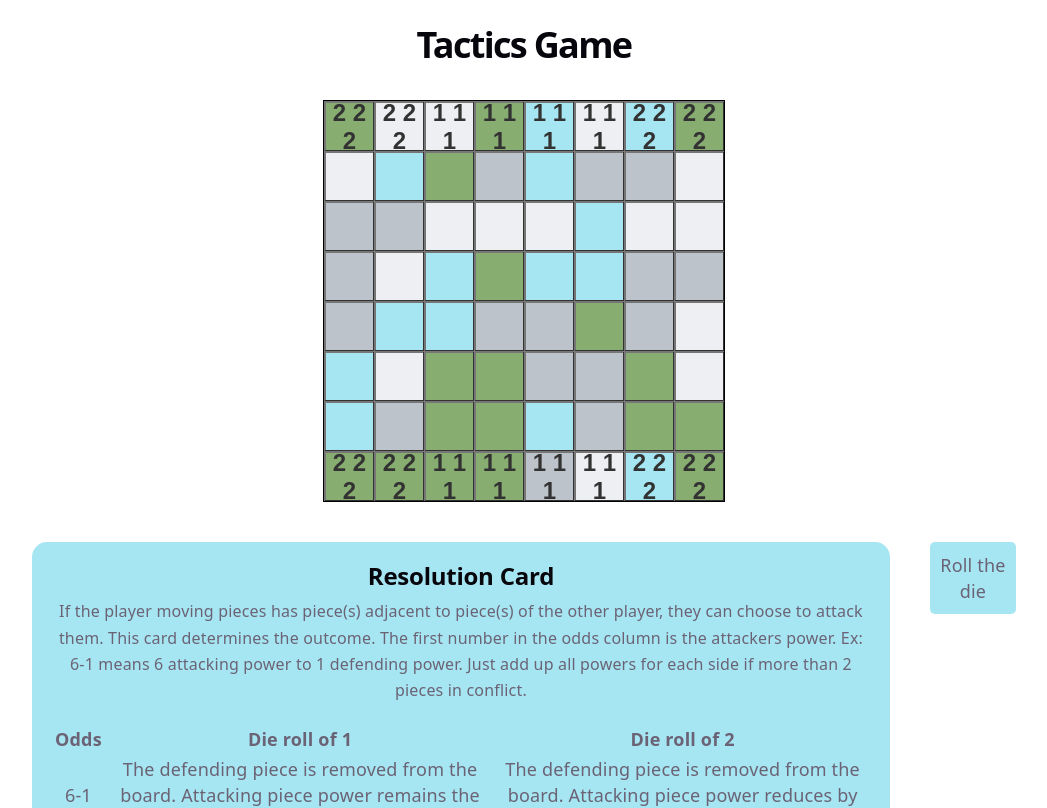
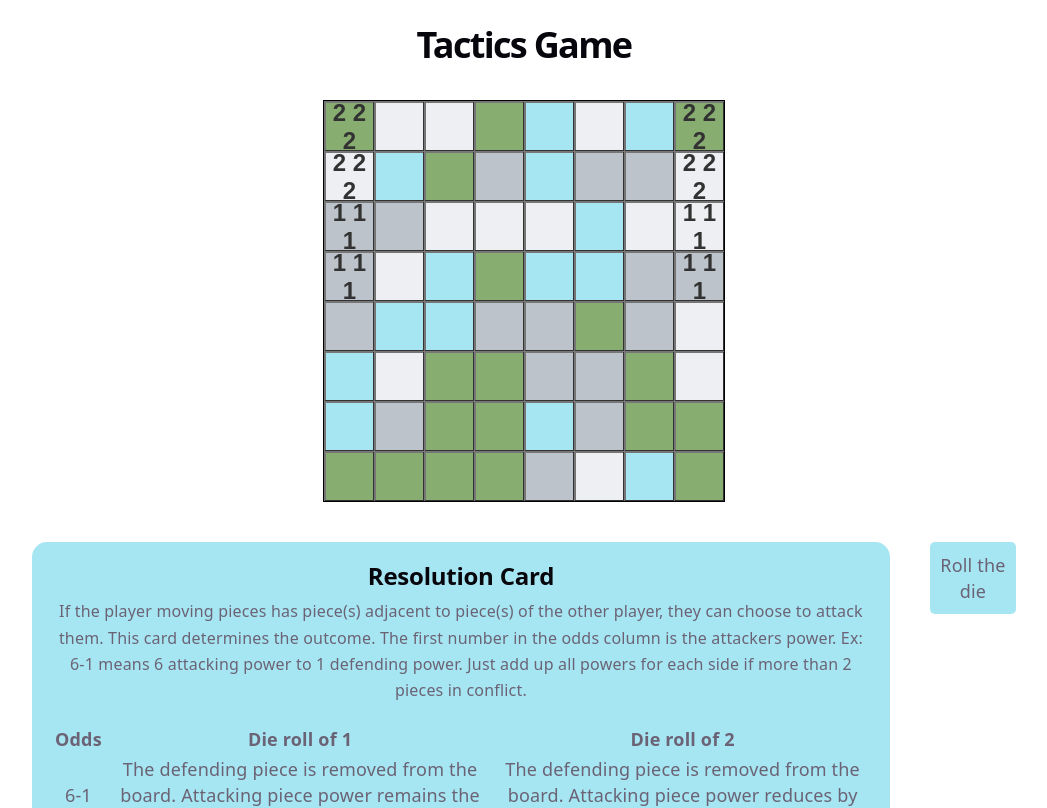
Before and after one commit to AlexNovitchkovBurbank/tactics-game, a React (Vite) app: page / in a window 1280 px wide. Shown: the top 808 px of the page, without its empty margins (116-1163 px from the left). Built offline with nearby package versions, Linux system fonts and the light colour scheme.

Commit message:
Update game.tsx

```diff
--- a/src/game/game.tsx
+++ b/src/game/game.tsx
@@ -12,23 +12,23 @@ import features from "../features";
 
 const Game = () => {
   const [pieces, setPieces] = useState<GamePiece[]>([
-    new Tank("A-tank-1", 0, 0),
-    new Tank("A-tank-2", 0, 1),
-    new Infantry("A-infantry-1", 0, 2),
-    new Infantry("A-infantry-2", 0, 3),
-    new Infantry("A-infantry-3", 0, 4),
-    new Infantry("A-infantry-4", 0, 5),
-    new Tank("A-tank-3", 0, 6),
-    new Tank("A-tank-4", 0, 7),
+    new Tank("A-tank-1", 0, 0, 0),
+    new Tank("A-tank-2", 1, 0, 1),
+    new Infantry("A-infantry-1", 0, 0, 2),
+    new Infantry("A-infantry-2", 1, 0, 3),
+    new Infantry("A-infantry-3", 2, 0, 4),
+    new Infantry("A-infantry-4", 3, 0, 5),
+    new Tank("A-tank-3", 2, 0, 6),
+    new Tank("A-tank-4", 3, 0, 7),
 
-    new Tank("B-tank-1", 7, 0),
-    new Tank("B-tank-2", 7, 1),
-    new Infantry("B-infantry-1", 7, 2),
-    new Infantry("B-infantry-2", 7, 3),
-    new Infantry("B-infantry-3", 7, 4),
-    new Infantry("B-infantry-4", 7, 5),
-    new Tank("B-tank-3", 7, 6),
-    new Tank("B-tank-4", 7, 7),
+    new Tank("B-tank-1", 0, 7, 0),
+    new Tank("B-tank-2", 1, 7, 1),
+    new Infantry("B-infantry-1", 0, 7, 2),
+    new Infantry("B-infantry-2", 1, 7, 3),
+    new Infantry("B-infantry-3", 2, 7, 4),
+    new Infantry("B-infantry-4", 3, 7, 5),
+    new Tank("B-tank-3", 2, 7, 6),
+    new Tank("B-tank-4", 3, 7, 7),
   ]);
   const [terrain] = useState<string[]>(createTerrainArray(8, 8));
 
```
